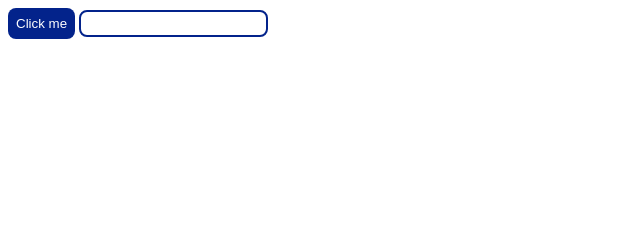
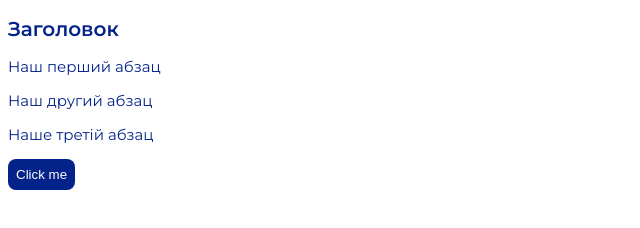
Before and after one commit to Dutko-Diana/Blended-7-8, a plain HTML site: page index.html in a window 1280 px wide. Shown: the whole page, without its empty margins (0-640 px from the left). Drawn offline with Linux system fonts and the light colour scheme.

Commit message:
tasks 3 and 4

```diff
--- a/index.html
+++ b/index.html
@@ -18,24 +18,24 @@
     <!-- Друге завдання
     При кліку на кнопку показати alert із значенням, яке введено в input -->
 
-    <button>Click me</button>
-    <input type="text" id="input" />
+    <!-- <button>Click me</button>
+    <input type="text" id="input" /> -->
 
     <!-- Третє завдання
     При кліку на кнопку інпути обмінюються значеннями  -->
 
-    <!-- <button>Click me</button>
+    <!-- <button id="js-btn">Click me</button>
     <input type="text" id="first-input" value="Hello" />
     <input type="text" id="second-input" value="Bye" /> -->
 
     <!-- Четверте завдання
     При кліку на кнопку текст параграфів змінюється на їх порядковий номер -->
 
-    <!-- <h2>Заголовок</h2>
+    <h2>Заголовок</h2>
     <p>Наш перший абзац</p>
     <p>Наш другий абзац</p>
     <p>Наше третій абзац</p>
-    <button>Click me</button> -->
+    <button>Click me</button>
 
     <!-- П'яте завдання
    Вводимо число у input із id="test" число.
```
Also changed, not shown: index.js (+31 -0 lines).
